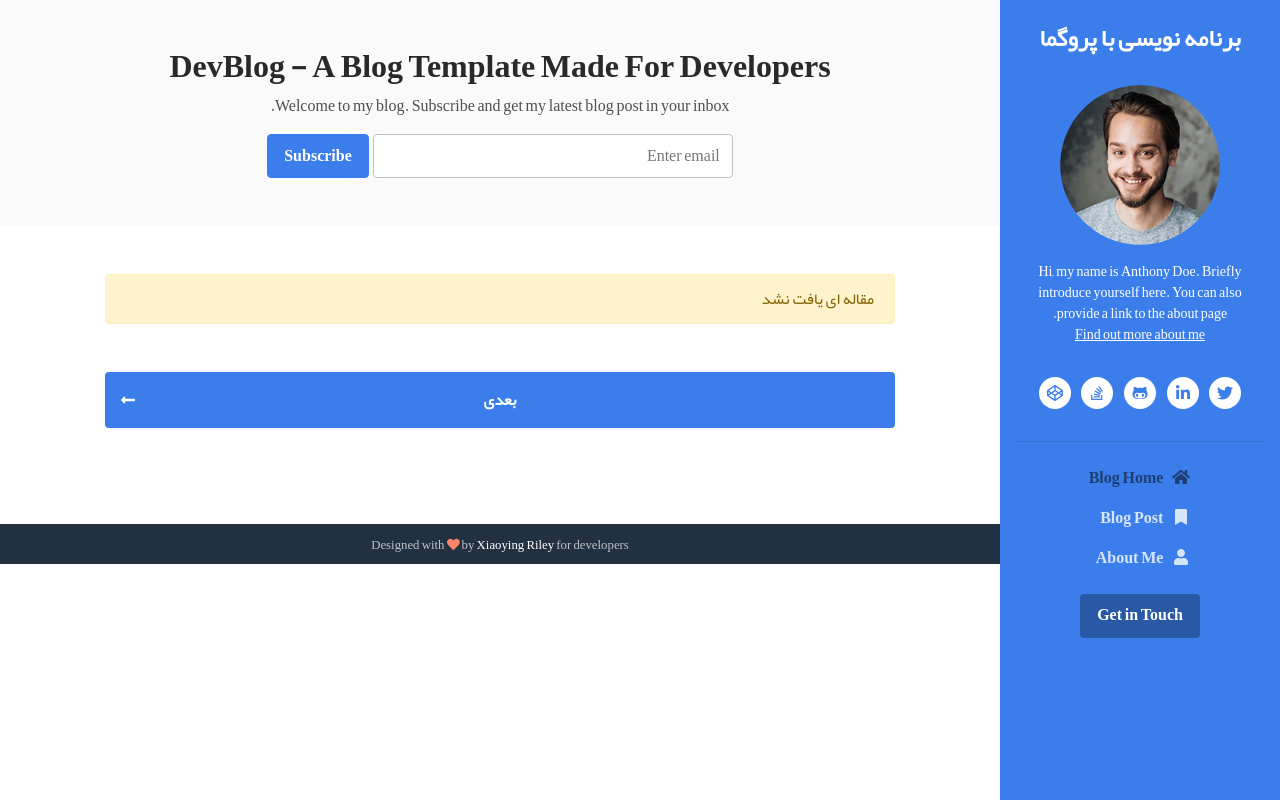
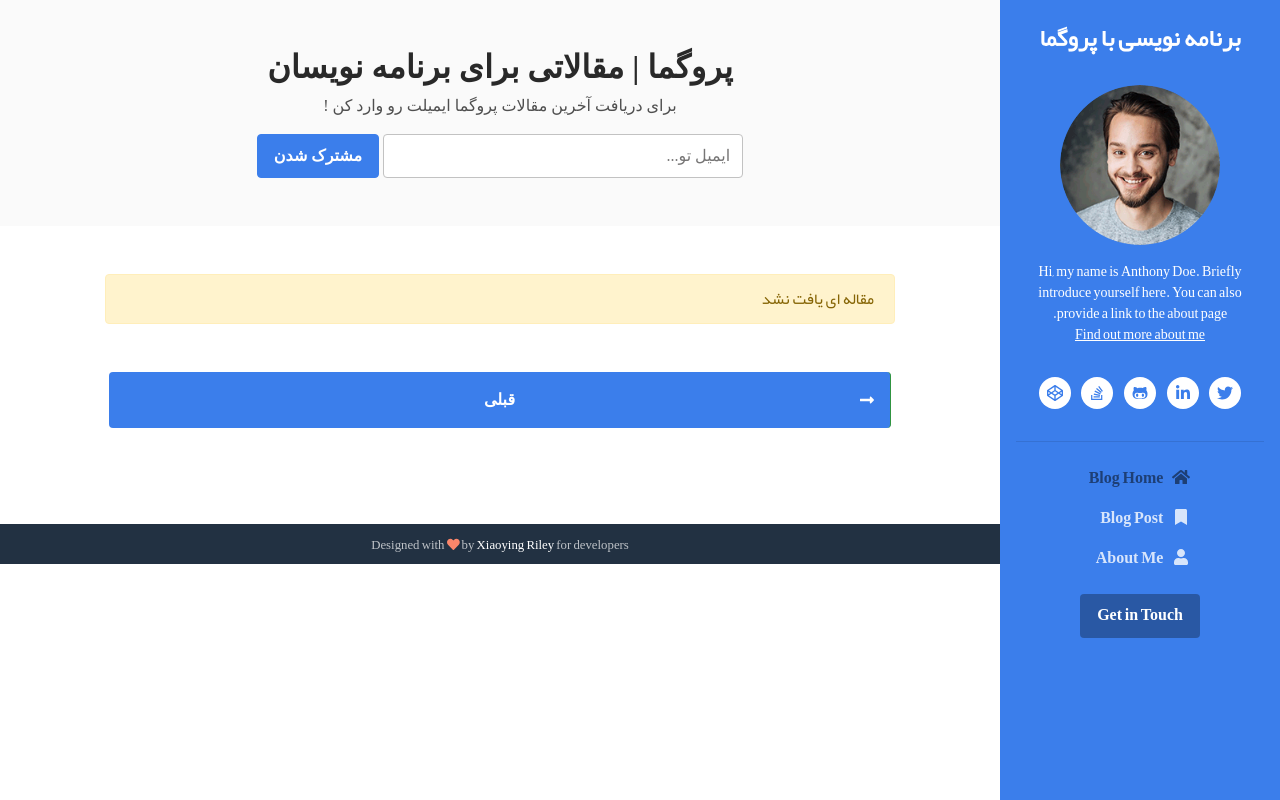
Before and after one commit to alirezaj99/progma.ir, a Django app: page / in a window 1280 px wide. Run offline with Django 3.2, Linux system fonts and the light colour scheme; data that the repository does not hold is empty; some libraries are stand-ins or nearby versions; some web fonts are replaced.

Commit message:
continuation article and change in rtl.css for next & previous button and continuation article list template

```diff
--- a/article/models.py
+++ b/article/models.py
@@ -1,10 +1,9 @@
-from django.db import models
-
 from django.db import models
 from django.utils import timezone
 from django.contrib.auth.models import User
 import os
 import random
+from ckeditor.fields import RichTextField
 
 
 def get_filename_ext(filepath):
@@ -42,7 +41,7 @@ class Article(models.Model):
                                verbose_name="نویسنده")
     title = models.CharField(max_length=300, verbose_name="عنوان مقاله")
     slug = models.SlugField(max_length=100, unique=True, verbose_name="آدرس مقاله")
-    description = models.TextField(verbose_name="محتوا")
+    description = RichTextField(verbose_name="محتوا")
     image_list = models.ImageField(upload_to=upload_image_list_path, verbose_name="تصویر 135*135 مقاله")
     image = models.ImageField(upload_to=upload_image_path, verbose_name="تصویر مقاله")
     publish = models.DateTimeField(default=timezone.now, verbose_name="زمان انتشار")
--- a/article/templates/article/article-list.html
+++ b/article/templates/article/article-list.html
@@ -1,17 +1,17 @@
 {% extends 'Shared/base.html' %}
-
+{% load humanize %}
 {% block content %}
     <section class="cta-section theme-bg-light py-5">
         <div class="container text-center">
-            <h2 class="heading">DevBlog - A Blog Template Made For Developers</h2>
-            <div class="intro">Welcome to my blog. Subscribe and get my latest blog post in your inbox.</div>
+            <h2 class="heading sahel">پروگما | مقالاتی برای برنامه نویسان</h2>
+            <div class="intro sahel ">برای دریافت آخرین مقالات پروگما ایمیلت رو وارد کن !</div>
             <form class="signup-form form-inline justify-content-center pt-3">
                 <div class="form-group">
-                    <label class="sr-only" for="semail">Your email</label>
-                    <input type="email" id="semail" name="semail1" class="form-control ml-md-1 semail"
-                           placeholder="Enter email">
+                    <label class="sr-only" for="semail">ایمیل</label>
+                    <input type="email" id="semail" name="semail1" class="form-control ml-md-1 semail sahel"
+                           placeholder="ایمیل تو...">
                 </div>
-                <button type="submit" class="btn btn-primary">Subscribe</button>
+                <button type="submit" class="btn btn-primary sahel">مشترک شدن</button>
             </form>
         </div><!--//container-->
     </section>
@@ -25,11 +25,12 @@
                         <div class="media-body">
                             <h3 class="title mb-1"><a href="#">{{ article.title }}</a>
                             </h3>
-                            <div class="meta mb-1"><span class="date">Published 2 days ago</span><span class="time">5 min read</span><span
-                                    class="comment"><a href="#">8 comments</a></span></div>
-                            <div class="intro">{{ article.description }}
+                            <div class="meta mb-1"><span class="date">{{ article.publish|naturaltime }}</span><span
+                                    class="time">5 بازدید</span><span
+                                    class="comment"><a href="#">8 دیدگاه</a></span></div>
+                            <div class="intro text-justify">{{ article.description|striptags|truncatewords:50 }}
                             </div>
-                            <a class="more-link" href="blog-post.html">Read more &rarr;</a>
+                            <a class="more-link" href="#">&rarr; ادامه مقاله</a>
                         </div><!--//media-body-->
                     </div><!--//media-->
                 </div><!--//item-->
@@ -37,10 +38,10 @@
                 <p class="alert alert-warning">مقاله ای یافت نشد</p>
             {% endfor %}
             <nav class="blog-nav nav nav-justified my-5">
-                <a class="nav-link-prev nav-item nav-link d-none rounded-left" href="#">قبلی<i
-                        class="arrow-prev fas fa-long-arrow-alt-rigth"></i></a>
-                <a class="nav-link-next nav-item nav-link rounded" href="blog-list.html">بعدی<i
-                        class="arrow-next fas fa-long-arrow-alt-left"></i></a>
+                <a class="nav-link-prev nav-item nav-link rounded sahel mx-1" href="#">قبلی<i
+                        class="arrow-prev fas fa-long-arrow-alt-right sahel"></i></a>
+                {% comment %}<a class="nav-link-next nav-item nav-link rounded sahel mx-1" href="blog-list.html">بعدی<i
+                        class="arrow-next fas fa-long-arrow-alt-left"></i></a>{% endcomment %}
             </nav>
         </div>
 
--- a/assets/css/rtl.css
+++ b/assets/css/rtl.css
@@ -20,6 +20,10 @@ body {
     font-family: yekan !important;
 }
 
+.sahel {
+    font-family: sahel !important;
+}
+
 .text-left {
     text-align: right !important;
 }
@@ -35,3 +39,10 @@ body {
     max-width: 135px !important;
     border-radius: 2px;
 }
+
+.blog-nav .arrow-prev {
+    position: absolute;
+    right: 1rem !important;
+    top: 1.25rem;
+    color: #fff;
+}
```
Also changed, not shown: article/migrations/0002_alter_article_description.py (added), 1 other file.
